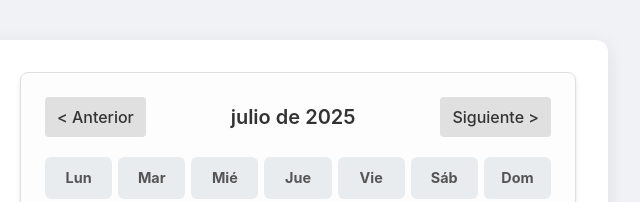
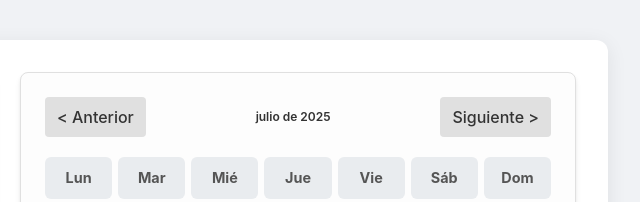
Before and after one commit to desarrolladormadrid/tareas_obra, a plain HTML site: page index.html in a window 1280 px wide. Shown: the top 202 px of the page, 632-1272 px from the left. Drawn offline with nearby package versions, Linux system fonts and the light colour scheme; no server answers.

Commit message:
Update index.html

```diff
--- a/index.html
+++ b/index.html
@@ -300,7 +300,7 @@
         <div class="calendar-section rounded-lg shadow-md">
             <div class="calendar-header">
                 <button onclick="prevMonth()" class="px-4 py-2 rounded-md bg-gray-200 hover:bg-gray-300 transition">&lt; Anterior</button>
-                <span id="currentMonthYear" class="text-xl font-semibold"></span>
+                <span id="currentMonthYear" class="text-xs font-semibold"></span>
                 <button onclick="nextMonth()" class="px-4 py-2 rounded-md bg-gray-200 hover:bg-gray-300 transition">Siguiente &gt;</button>
             </div>
             <div class="calendar-grid">
```
